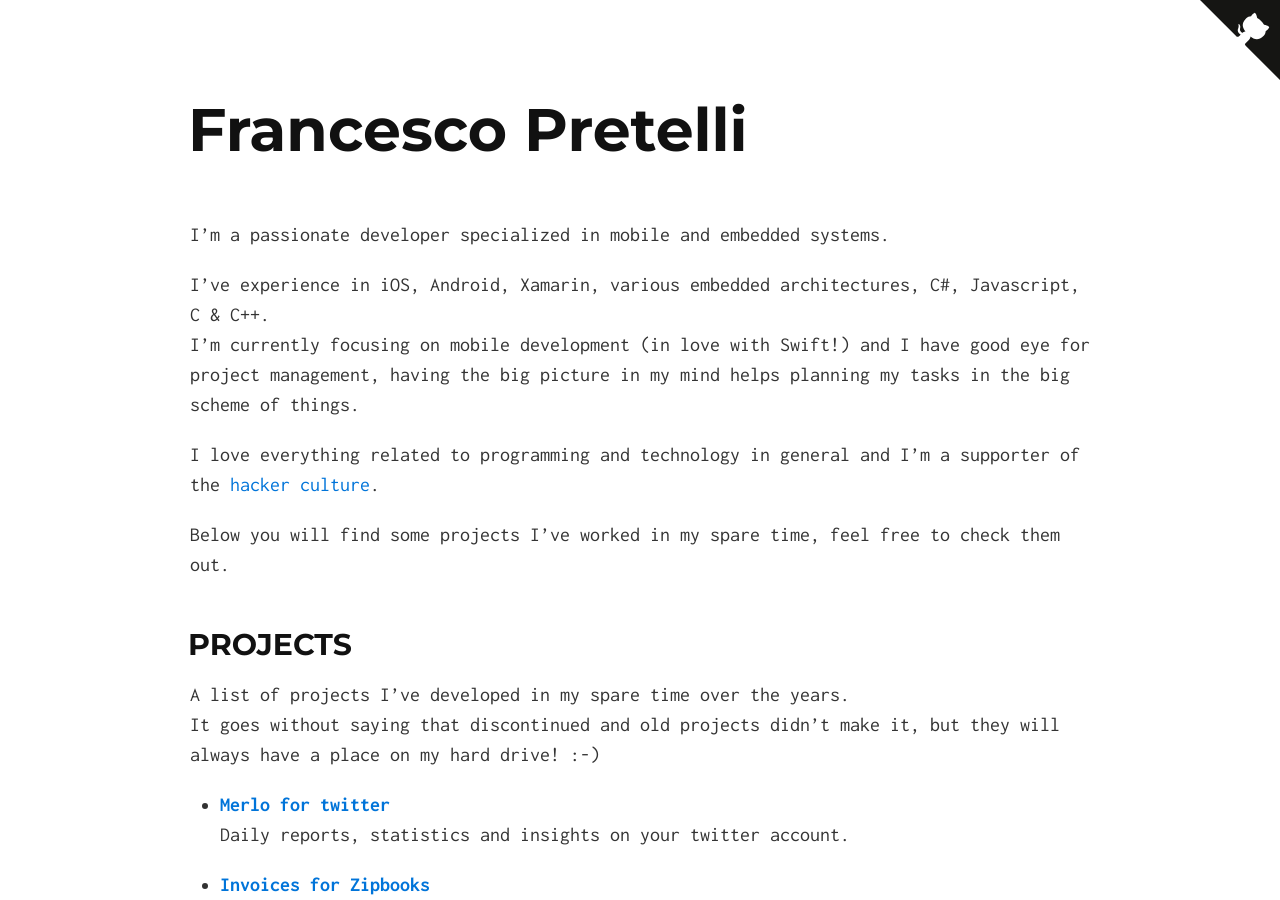
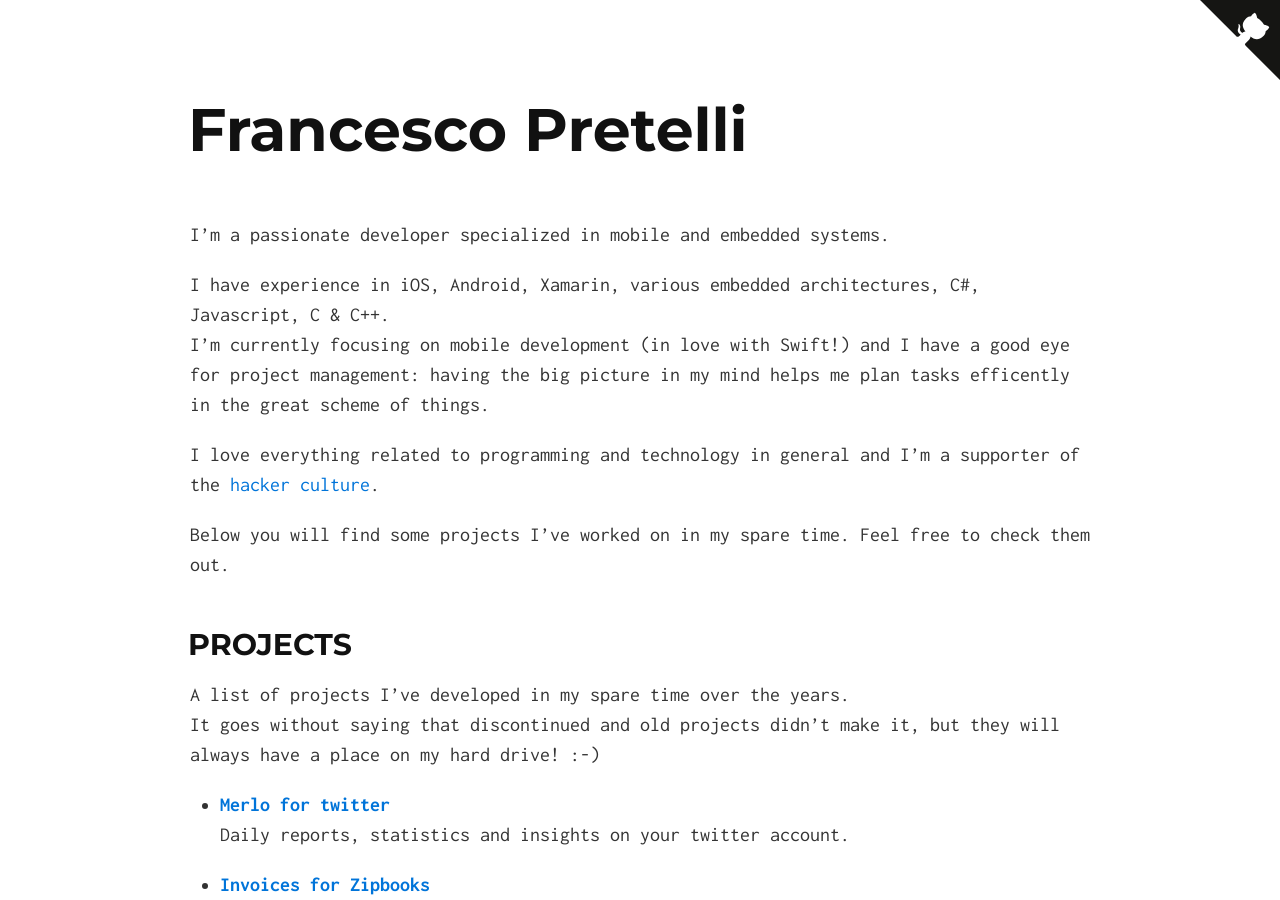
Before and after one commit to timefrancesco/timefrancesco.github.io, a Jekyll site: the page built from index.md, in a window 1280 px wide and 900 px high. Built offline with Jekyll 4.4.1, drawn with Linux system fonts in a browser that asks for light colours.

Commit message:
Update index.md

```diff
--- a/index.md
+++ b/index.md
@@ -4,12 +4,12 @@ layout: default
 
 I'm a passionate developer specialized in mobile and embedded systems.
 
-I've experience in iOS, Android, Xamarin, various embedded architectures, C#, Javascript, C & C++.
-I'm currently focusing on mobile development (in love with Swift!) and I have good eye for project management, having the big picture in my mind helps planning my tasks in the big scheme of things.
+I have experience in iOS, Android, Xamarin, various embedded architectures, C#, Javascript, C & C++.
+I'm currently focusing on mobile development (in love with Swift!) and I have a good eye for project management: having the big picture in my mind helps me plan tasks efficently in the great scheme of things.
 
 I love everything related to programming and technology in general and I'm a supporter of the [hacker culture](https://en.wikipedia.org/wiki/Hacker_culture).
 
-Below you will find some projects I've worked in my spare time, feel free to check them out.
+Below you will find some projects I've worked on in my spare time. Feel free to check them out.
 
 ## PROJECTS
 A list of projects I've developed in my spare time over the years.
```
